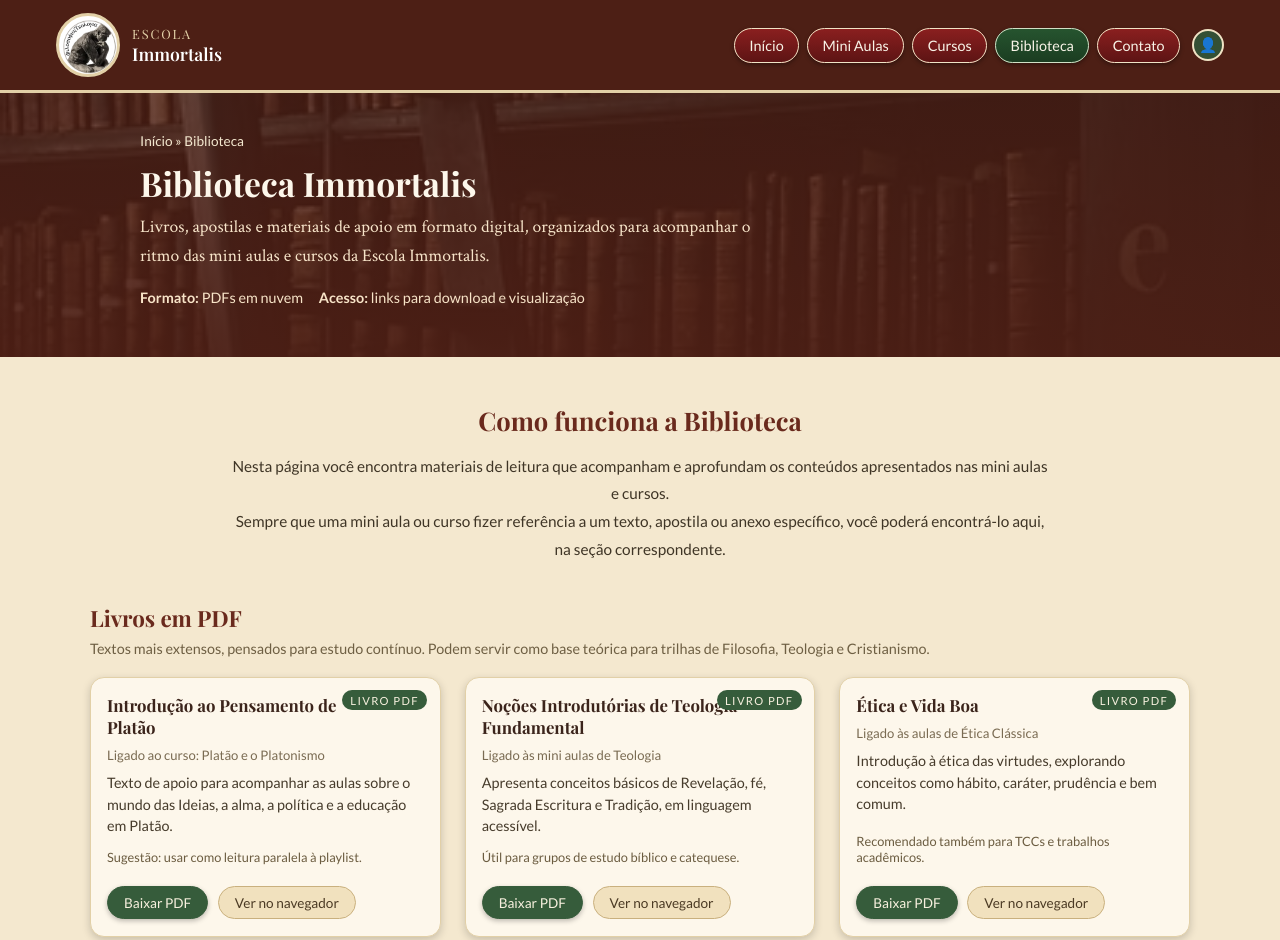
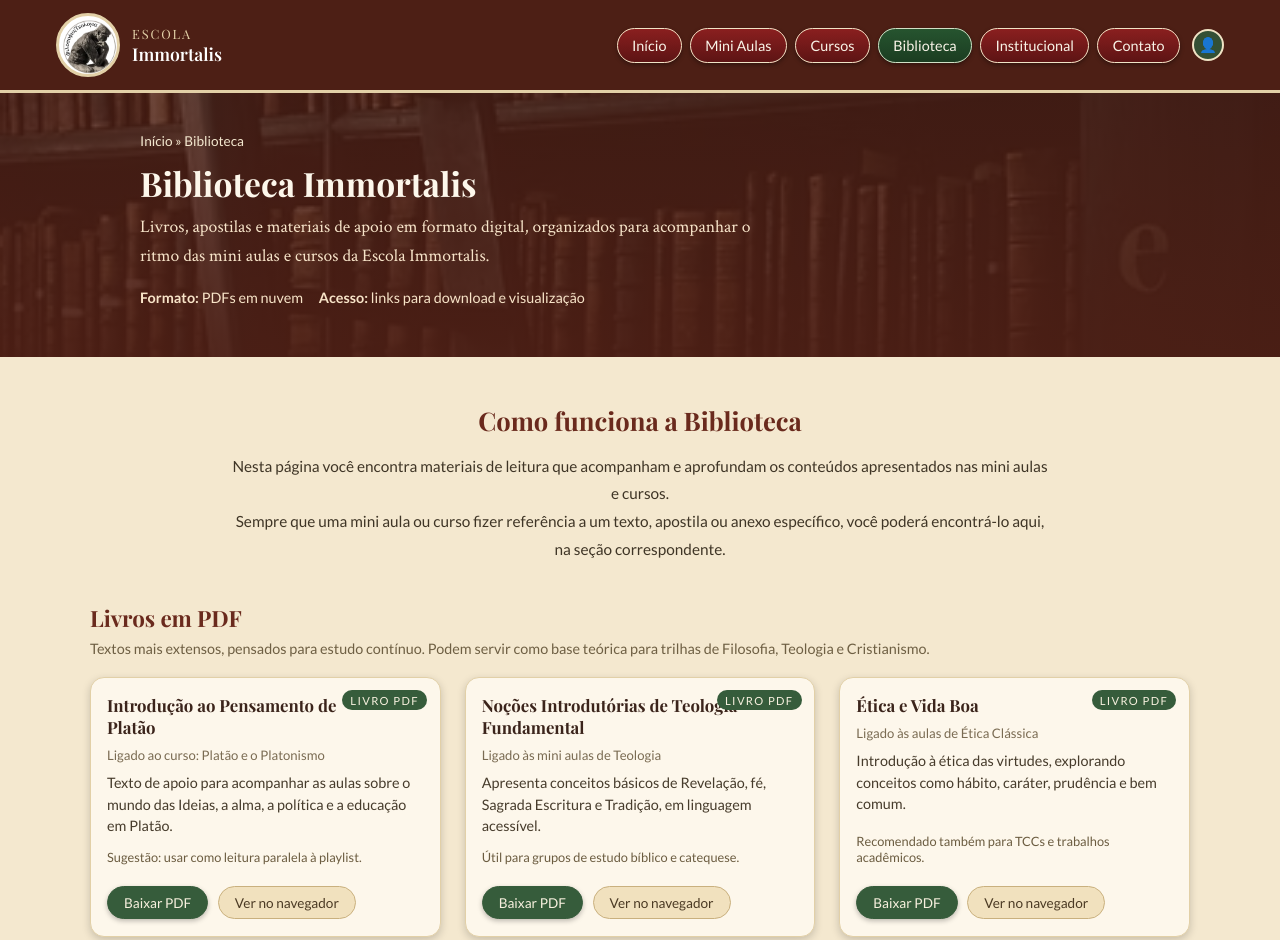
Before and after one commit to prof-valderi/escola, a plain HTML site: page biblioteca.html in a window 1280 px wide. Shown: the top 940 px of the page. Drawn offline with nearby package versions, Linux system fonts and the light colour scheme.

Commit message:
biblioteca.html

```diff
--- a/biblioteca.html
+++ b/biblioteca.html
@@ -448,6 +448,7 @@
           <li><a href="mini-aulas.html">Mini Aulas</a></li>
           <li><a href="cursos.html">Cursos</a></li>
           <li><a href="biblioteca.html" class="active">Biblioteca</a></li>
+          <li><a href="institucional.html">Institucional</a></li>
           <li><a href="index.html#contato">Contato</a></li>
         </ul>
         <div class="user-icon"><span>👤</span></div>
```
